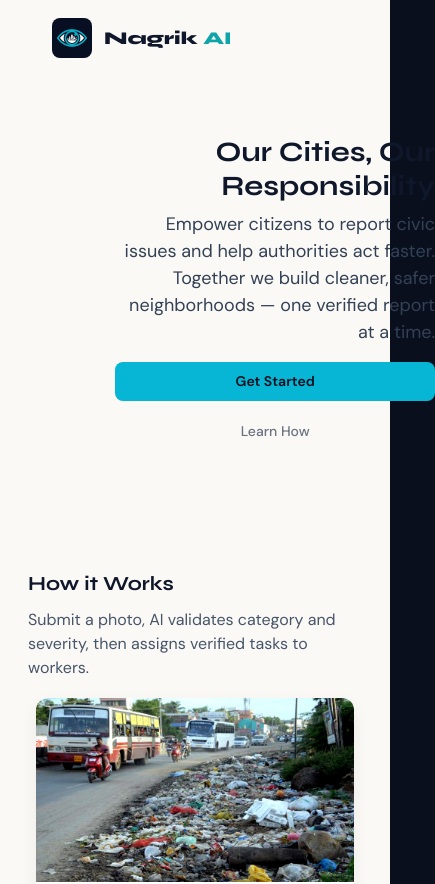
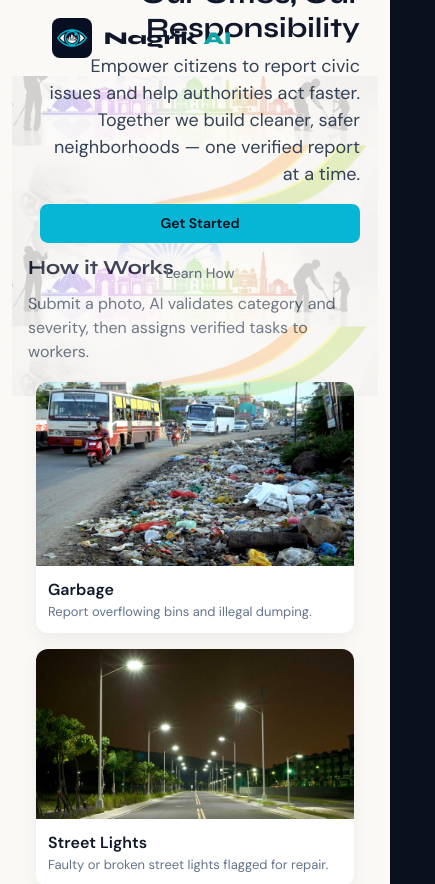
Before and after one commit to Ayush546230/Nagrik-AI, a Next.js app: page / in a window 390 px wide. Shown: the top 884 px of the page, 435 px wide, since content can reach past the window. Built offline with nearby package versions, Linux system fonts and the light colour scheme; no server answers.

Commit message:
fix: responsive hero — full-width Gandhi image, reduced opacity, right-side text overlay; use civicsense.png; mobile hamburger tweaks
Co-authored-by: Copilot App <223556219+Copilot@users.noreply.github.com>

```diff
--- a/app/page.tsx
+++ b/app/page.tsx
@@ -65,22 +65,26 @@ export default function LandingPage() {
 
         <div className="hero-bg" style={{
           position: "absolute",
-          left: 0, top: 0, bottom: 0, width: "48%",
+          inset: 0,
           backgroundImage: `url('/gandhiji.png')`,
           backgroundSize: "cover",
-          backgroundPosition: "center",
-          opacity: 0.28,
+          backgroundPosition: "center right",
+          opacity: 0.18,
           pointerEvents: "none",
+          height: "100%",
         }} />
 
         <div className="hero-content" style={{
-         width: "100%",
-         maxWidth: 1200,
-         display: "flex",
-         gap: 24,
-         alignItems: "center",
-         zIndex: 5,
-         marginLeft: "48%",
+          position: "absolute",
+          right: 24,
+          top: "50%",
+          transform: "translateY(-50%)",
+          width: "46%",
+          maxWidth: 520,
+          zIndex: 5,
+          padding: 12,
+          textAlign: "right",
+          background: "transparent",
         }}>
 
 
@@ -196,7 +200,7 @@ export default function LandingPage() {
 
           <div style={{ display: "flex", gap: 18, marginTop: 18, flexWrap: "wrap" }}>
             <div style={{ flex: "1 1 320px", padding: 16, background: "#FBF9F6", borderRadius: 12 }}>
-                <img src="/civicsense.jpg" alt="Civic Sense" style={{ width: "100%", borderRadius: 8, objectFit: "cover", marginBottom: 10 }} />
+                <img src="/civicsense.png" alt="Civic Sense" style={{ width: "100%", borderRadius: 8, objectFit: "cover", marginBottom: 10 }} />
                 <h4 style={{ marginBottom: 8 }}>Citizen Role</h4>
                 <p style={{ color: "#475569" }}>Report issues, add evidence, and verify fixes to earn community trust scores.</p>
               </div>
@@ -244,8 +248,8 @@ export default function LandingPage() {
           nav { padding: 12px 16px; }
           h2 { font-size: 28px !important; }
           h3 { font-size: 20px !important; }
-          .hero-content { flex-direction: column-reverse !important; align-items: center !important; text-align: center !important; gap: 18px !important; }
-          .hero-bg { display: none !important; }
+          .hero-content { position: absolute !important; right: 16px !important; top: 50% !important; transform: translateY(-50%) !important; width: calc(100% - 32px) !important; max-width: 520px !important; text-align: right !important; padding: 12px !important; }
+          .hero-bg { display: block !important; background-size: contain !important; background-position: center right !important; opacity: 0.22 !important; height: 320px !important; }
           #how > div > div { padding: 0 8px; }
           #how img { height: auto !important; }
           #how { padding-left: 8px; padding-right: 8px; }
```
